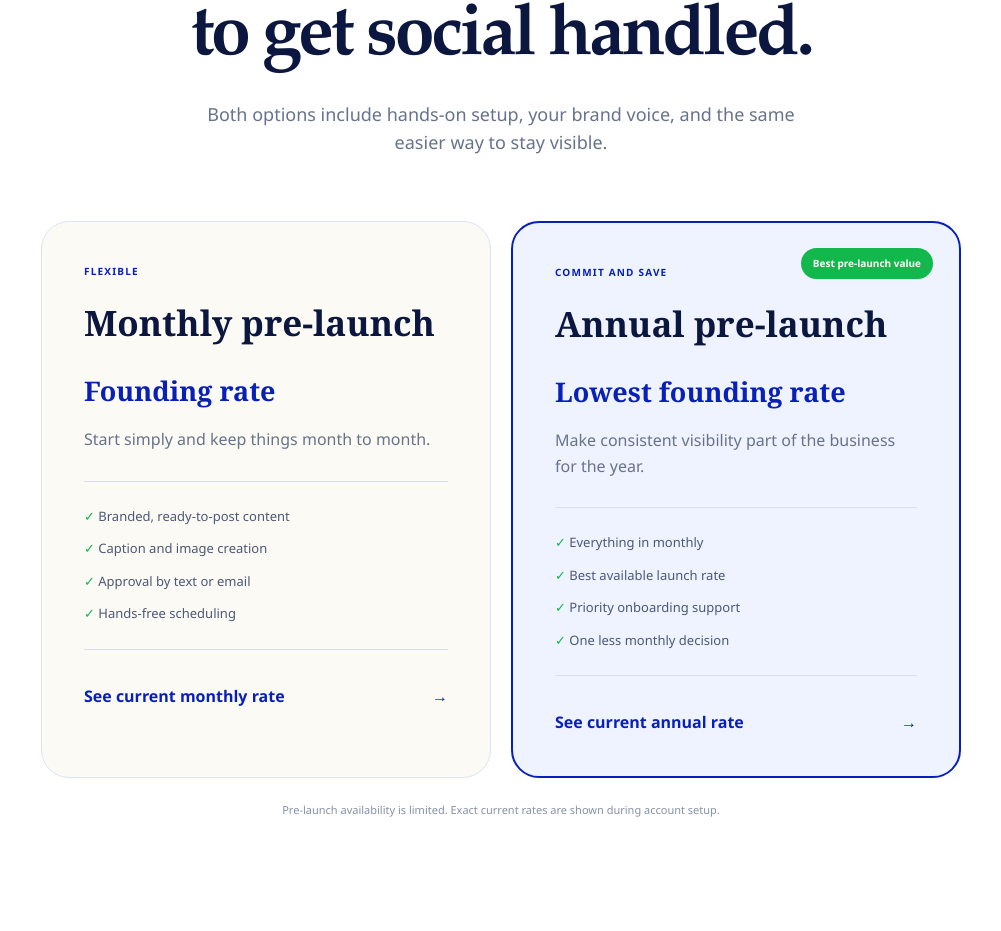
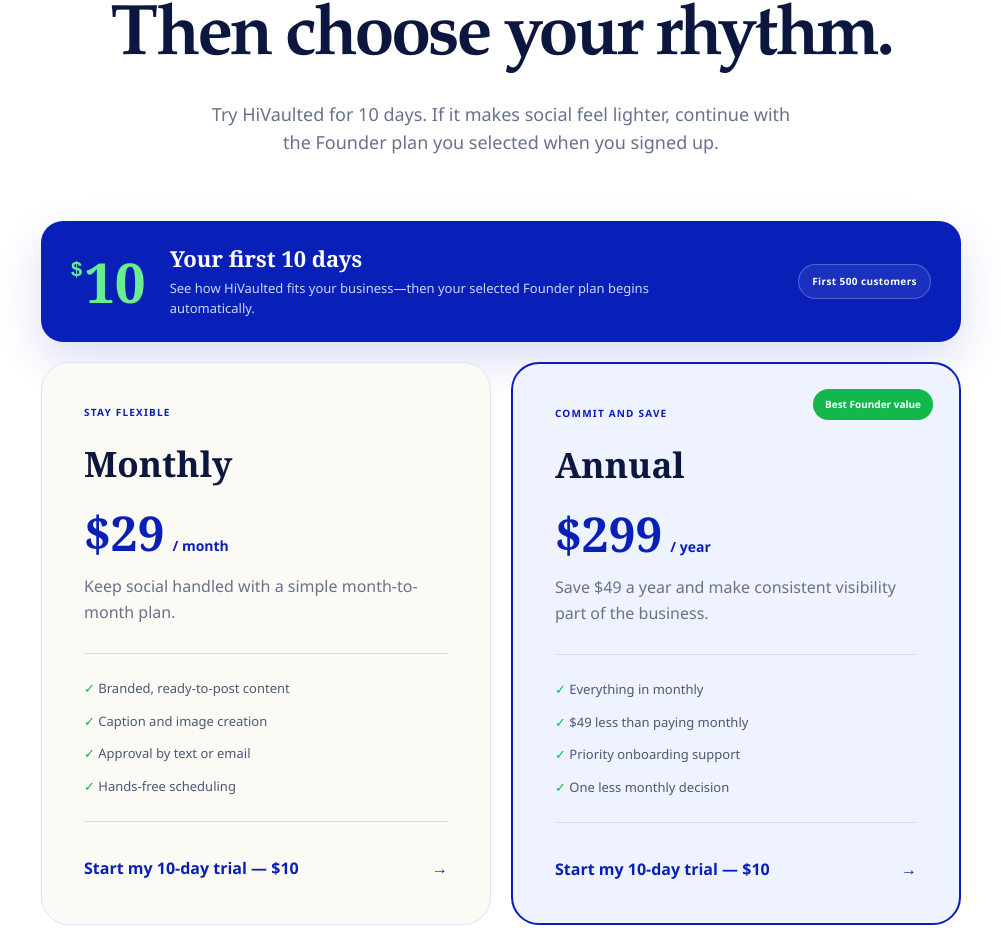
Before and after one commit to dennishlewis/hivaulted_marketing, a Next.js app: page / in a window 1280 px wide. Shown: the part 9101-10032 px from the top of the page, without its empty margins (139-1140 px from the left). Built offline with nearby package versions, Linux system fonts and the light colour scheme.

Commit message:
Update founder pricing and trial copy

```diff
--- a/app/page.tsx
+++ b/app/page.tsx
@@ -15,6 +15,7 @@
   ['Where can I publish?', 'HiVaulted is designed to help you stay active on Instagram, Facebook, and LinkedIn from one simple workflow.'],
   ['Do I have to learn another complicated tool?', 'No. You can send ideas and review posts through familiar channels like text and email. The dashboard is there when you want the bigger picture.'],
   ['What if I have nothing to send?', 'That is part of the point. HiVaulted can help keep your presence moving even when you do not have a fresh photo or idea ready.'],
+  ['What happens after the 10-day trial?', 'Your trial is $10 for the first 10 days. When you start, choose the monthly or annual Founder plan you want. After the trial, that plan begins automatically at its Founder rate.'],
 ];
 
 const faqSchema = { '@context': 'https://schema.org', '@type': 'FAQPage', mainEntity: faqs.map(([question, answer]) => ({ '@type': 'Question', name: question, acceptedAnswer: { '@type': 'Answer', text: answer } })) };
@@ -89,7 +90,38 @@
 
       <section className="award-section"><div className="award-medal">2026<span>AI</span></div><div><p className="eyebrow"><span /> Recognized innovation</p><h2>Built by someone who understands what busy business owners are up against.</h2><p>HiVaulted founder Anne Archer was named 2026 AI Innovator of the Year for the Minnesota/Wisconsin region of Coldwell Banker Realty.</p><small>Awarded to Anne Archer. Independent of Coldwell Banker Realty.</small></div></section>
 
-      <section className="pricing-section" id="pricing"><div className="section-heading"><p className="eyebrow"><span /> Pre-launch pricing</p><h2>Choose how you want<br/>to get social handled.</h2><p>Both options include hands-on setup, your brand voice, and the same easier way to stay visible.</p></div><div className="pricing-grid"><article className="price-card"><p className="plan-kicker">Flexible</p><h3>Monthly pre-launch</h3><div className="price-label">Founding rate</div><p>Start simply and keep things month to month.</p><ul><li>✓ Branded, ready-to-post content</li><li>✓ Caption and image creation</li><li>✓ Approval by text or email</li><li>✓ Hands-free scheduling</li></ul><a href="https://app.hivaulted.com/">See current monthly rate <span>→</span></a></article><article className="price-card featured"><div className="popular-tag">Best pre-launch value</div><p className="plan-kicker">Commit and save</p><h3>Annual pre-launch</h3><div className="price-label">Lowest founding rate</div><p>Make consistent visibility part of the business for the year.</p><ul><li>✓ Everything in monthly</li><li>✓ Best available launch rate</li><li>✓ Priority onboarding support</li><li>✓ One less monthly decision</li></ul><a href="https://app.hivaulted.com/">See current annual rate <span>→</span></a></article></div><p className="pricing-note">Pre-launch availability is limited. Exact current rates are shown during account setup.</p></section>
+      <section className="pricing-section" id="pricing">
+        <div className="section-heading">
+          <p className="eyebrow"><span /> Founder pricing</p>
+          <h2>Start for $10.<br/>Then choose your rhythm.</h2>
+          <p>Try HiVaulted for 10 days. If it makes social feel lighter, continue with the Founder plan you selected when you signed up.</p>
+        </div>
+        <div className="trial-offer">
+          <div className="trial-price"><span>$</span>10</div>
+          <div><strong>Your first 10 days</strong><p>See how HiVaulted fits your business—then your selected Founder plan begins automatically.</p></div>
+          <span className="founder-limit">First 500 customers</span>
+        </div>
+        <div className="pricing-grid">
+          <article className="price-card">
+            <p className="plan-kicker">Stay flexible</p>
+            <h3>Monthly</h3>
+            <div className="price-label"><span>$29</span><small>/ month</small></div>
+            <p>Keep social handled with a simple month-to-month plan.</p>
+            <ul><li>✓ Branded, ready-to-post content</li><li>✓ Caption and image creation</li><li>✓ Approval by text or email</li><li>✓ Hands-free scheduling</li></ul>
+            <a href="https://app.hivaulted.com/">Start my 10-day trial — $10 <span>→</span></a>
+          </article>
+          <article className="price-card featured">
+            <div className="popular-tag">Best Founder value</div>
+            <p className="plan-kicker">Commit and save</p>
+            <h3>Annual</h3>
+            <div className="price-label"><span>$299</span><small>/ year</small></div>
+            <p>Save $49 a year and make consistent visibility part of the business.</p>
+            <ul><li>✓ Everything in monthly</li><li>✓ $49 less than paying monthly</li><li>✓ Priority onboarding support</li><li>✓ One less monthly decision</li></ul>
+            <a href="https://app.hivaulted.com/">Start my 10-day trial — $10 <span>→</span></a>
+          </article>
+        </div>
+        <p className="pricing-note"><strong>Founder pricing is limited to the first 500 customers.</strong> Choose monthly or annual when you start. After 10 days, your selected plan begins automatically.</p>
+      </section>
 
       <section className="faq-section"><div><p className="eyebrow"><span /> Good questions</p><h2>The things you’re probably wondering.</h2><p>Still curious? Write to <a href="mailto:hello@hivaulted.com">hello@hivaulted.com</a>. A real person will get back to you.</p></div><div className="faq-list">{faqs.map(([question, answer], index) => <details key={question} open={index === 0}><summary>{question}<span>＋</span></summary><p>{answer}</p></details>)}</div></section>
 
```
Also changed, not shown: app/globals.css.
